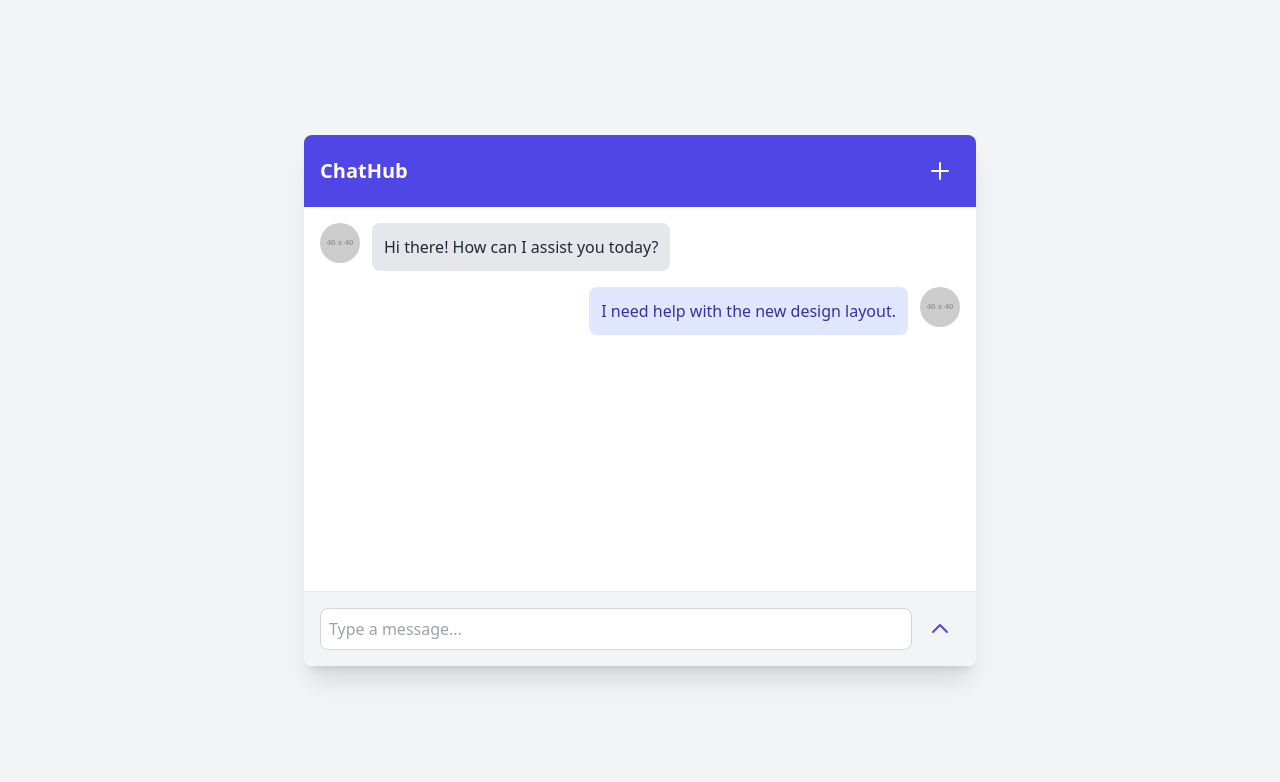
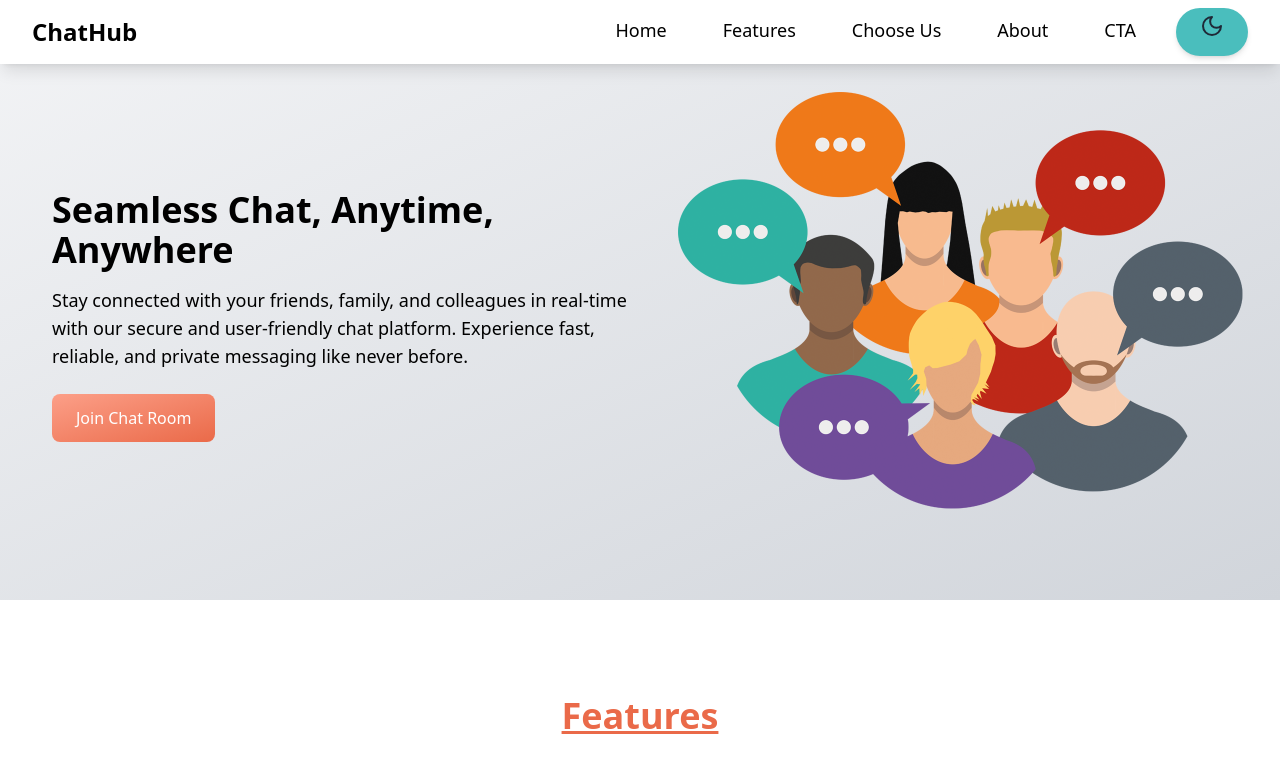
Before and after one commit to Prithwi32/ChatHub, a React (Vite) app in the folder client/: page / in a window 1280 px wide. Shown: the top 782 px of the page. Built offline with nearby package versions, Linux system fonts and the light colour scheme.

Commit message:
Revert "🚀 UI Enhancements & Dark Mode Improvements for Navbar and Landing Page"

```diff
--- a/client/index.html
+++ b/client/index.html
@@ -1,53 +1,13 @@
-<!DOCTYPE html>
+<!doctype html>
 <html lang="en">
   <head>
     <meta charset="UTF-8" />
+    <link rel="icon" type="image/svg+xml" href="/logo.jpg" />
     <meta name="viewport" content="width=device-width, initial-scale=1.0" />
     <title>Chat Room</title>
-    <!-- Tailwind CSS CDN -->
-    <link href="https://cdn.jsdelivr.net/npm/tailwindcss@2.2.19/dist/tailwind.min.css" rel="stylesheet" />
-    <!-- Lucide Icons CDN -->
-    <script src="https://cdn.jsdelivr.net/npm/lucide@0.0.114/dist/lucide.min.js"></script>
   </head>
-  <body class="bg-gray-100 font-sans antialiased">
-    <div class="flex justify-center items-center min-h-screen">
-      <div class="w-full max-w-2xl bg-white rounded-lg shadow-xl overflow-hidden">
-        <!-- Chat Header -->
-        <div class="flex items-center justify-between p-4 bg-indigo-600 text-white">
-          <h2 class="text-xl font-semibold">ChatHub</h2>
-          <button class="p-2 rounded-full hover:bg-indigo-700 focus:outline-none">
-            <svg xmlns="http://www.w3.org/2000/svg" class="w-6 h-6" fill="none" stroke="currentColor" viewBox="0 0 24 24" stroke-width="2">
-              <path stroke-linecap="round" stroke-linejoin="round" d="M12 4v16m8-8H4"></path>
-            </svg>
-          </button>
-        </div>
-
-        <!-- Messages Area -->
-        <div class="h-96 overflow-y-auto p-4 space-y-4">
-          <div class="flex items-start space-x-3">
-            <img src="https://via.placeholder.com/40" alt="Avatar" class="w-10 h-10 rounded-full">
-            <div class="bg-gray-200 text-gray-800 p-3 rounded-lg max-w-xs">
-              Hi there! How can I assist you today?
-            </div>
-          </div>
-          <div class="flex items-start space-x-3 justify-end">
-            <div class="bg-indigo-100 text-indigo-800 p-3 rounded-lg max-w-xs">
-              I need help with the new design layout.
-            </div>
-            <img src="https://via.placeholder.com/40" alt="Avatar" class="w-10 h-10 rounded-full">
-          </div>
-        </div>
-
-        <!-- Chat Input Area -->
-        <div class="flex items-center p-4 bg-gray-100 border-t">
-          <input type="text" placeholder="Type a message..." class="flex-grow p-2 rounded-lg border border-gray-300 mr-2 focus:outline-none focus:ring-2 focus:ring-indigo-600" />
-          <button class="p-2 rounded-full text-indigo-600 hover:bg-indigo-100 focus:outline-none">
-            <svg xmlns="http://www.w3.org/2000/svg" class="w-6 h-6" fill="none" stroke="currentColor" viewBox="0 0 24 24" stroke-width="2">
-              <path stroke-linecap="round" stroke-linejoin="round" d="M5 15l7-7 7 7"></path>
-            </svg>
-          </button>
-        </div>
-      </div>
-    </div>
+  <body>
+    <div id="root"></div>
+    <script type="module" src="/src/main.jsx"></script>
   </body>
 </html>
--- a/client/src/components/ChatRoom.jsx
+++ b/client/src/components/ChatRoom.jsx
@@ -1,6 +1,6 @@
 import { useEffect, useState } from "react";
 import io from "socket.io-client";
-import { Handshake, MessageCircle } from "lucide-react";
+import { Handshake } from "lucide-react";
 import { toast, ToastContainer } from 'react-toastify';
 import 'react-toastify/dist/ReactToastify.css';
 
@@ -11,17 +11,27 @@ function App() {
   const [isLoggedIn, setLoggedIn] = useState(false);
   const [room, setRoom] = useState("");
   const [userName, setUserName] = useState("");
+
   const [message, setMessage] = useState("");
   const [messageList, setMessageList] = useState([]);
 
   useEffect(() => {
-    socket = io(CONNECTION_PORT, { withCredentials: true });
-    return () => { socket.disconnect(); };
+    socket = io(CONNECTION_PORT, {
+      withCredentials: true,
+    });
+    return () => {
+      socket.disconnect();
+    };
   }, []);
 
   useEffect(() => {
-    socket.on("receive_message", (data) => { setMessageList((prevList) => [...prevList, data]); });
-    return () => { socket.off("receive_message"); };
+    socket.on("receive_message", (data) => {
+      setMessageList((prevList) => [...prevList, data]);
+    });
+
+    return () => {
+      socket.off("receive_message");
+    };
   }, []);
 
   const connectToRoom = () => {
@@ -34,7 +44,15 @@ function App() {
       toast.error("Cannot send empty message!");
       return;
     }
-    const messageContent = { room: room, content: { author: userName, message: message } };
+
+    const messageContent = {
+      room: room,
+      content: {
+        author: userName,
+        message: message,
+      },
+    };
+
     await socket.emit("send_message", messageContent);
     setMessageList((prevList) => [...prevList, messageContent.content]);
     setMessage("");
@@ -46,36 +64,82 @@ function App() {
       {!isLoggedIn ? (
         <div className="flex flex-col items-center justify-center min-h-screen bg-gradient-to-br from-blue-500 to-purple-800 text-white dark:text-white p-4">
           <div className="flex justify-center items-center w-full h-32 bg-opacity-90 shadow-lg mb-8">
-            <h1 className="text-4xl md:text-5xl font-extrabold tracking-wide text-center text-white">Welcome to the Chat Room</h1>
+            <h1 className="text-4xl md:text-5xl font-extrabold tracking-wide text-center text-white">
+              Welcome to the Chat Room
+            </h1>
           </div>
+
           <div className="flex flex-col gap-8 items-center bg-white bg-opacity-10 p-6 md:p-10 rounded-3xl shadow-2xl w-full max-w-lg dark:bg-gray-800 dark:bg-opacity-90">
-            <h2 className="text-lg md:text-xl font-semibold tracking-wide text-center text-white">Join a Room to Start Chatting</h2>
+            <h2 className="text-lg md:text-xl font-semibold tracking-wide text-center text-white">
+              Join a Room to Start Chatting
+            </h2>
+
             <div className="flex flex-col gap-4 w-full">
-              <input className="w-full border border-blue-300 p-3 rounded-lg bg-opacity-80 bg-white text-gray-900 placeholder-gray-600 dark:bg-gray-800 dark:text-white dark:placeholder-gray-400 focus:outline-none focus:ring-2 focus:ring-purple-500" type="text" placeholder="Enter Your Name..." onChange={(e) => setUserName(e.target.value)} />
-              <input className="w-full border border-blue-300 p-3 rounded-lg bg-opacity-80 bg-white text-gray-900 placeholder-gray-600 dark:bg-gray-800 dark:text-white dark:placeholder-gray-400 focus:outline-none focus:ring-2 focus:ring-purple-500" type="text" placeholder="Enter Room Number..." onChange={(e) => setRoom(e.target.value)} />
+              <input
+                className="w-full border border-blue-300 p-3 rounded-lg bg-opacity-80 bg-white text-gray-900 placeholder-gray-600 dark:bg-gray-800 dark:text-white dark:placeholder-gray-400 focus:outline-none focus:ring-2 focus:ring-purple-500"
+                type="text"
+                placeholder="Enter Your Name..."
+                onChange={(e) => setUserName(e.target.value)}
+              />
+              <input
+                className="w-full border border-blue-300 p-3 rounded-lg bg-opacity-80 bg-white text-gray-900 placeholder-gray-600 dark:bg-gray-800 dark:text-white dark:placeholder-gray-400 focus:outline-none focus:ring-2 focus:ring-purple-500"
+                type="text"
+                placeholder="Enter Room Number..."
+                onChange={(e) => setRoom(e.target.value)}
+              />
             </div>
-            <button className="w-full mt-4 p-3 bg-green-500 hover:bg-green-700 text-white font-semibold rounded-lg transition duration-200 ease-in-out" onClick={connectToRoom}>Enter Chat Room</button>
+            <button
+              className="w-full mt-4 p-3 bg-green-500 hover:bg-green-700 text-white font-semibold rounded-lg transition duration-200 ease-in-out"
+              onClick={connectToRoom}
+            >
+              Enter Chat Room
+            </button>
           </div>
         </div>
       ) : (
         <div className="flex flex-col p-4 gap-8 bg-gradient-to-br from-blue-500 to-purple-800 min-h-screen text-white">
+          {/* Header Section */}
           <div className="flex justify-center items-center w-full h-32 bg-opacity-90 shadow-lg mb-8 rounded-lg">
-            <h1 className="text-4xl md:text-5xl font-extrabold tracking-wide text-center text-white">Welcome to the Chat Room</h1>
+            <h1 className="text-4xl md:text-5xl font-extrabold tracking-wide text-center text-white">
+              Welcome to the Chat Room
+            </h1>
             <div className="mt-4 ml-2">
               <Handshake className="w-12 h-12 text-white" />
             </div>
           </div>
+          {/* Chat Body Section */}
           <div className="w-full h-[calc(100vh-200px)] border border-gray-300 bg-opacity-20 rounded-lg shadow-lg bg-white dark:bg-gray-800 overflow-hidden flex flex-col">
             <div className="flex-1 overflow-y-auto p-4 flex flex-col gap-2">
               {messageList.map((val, key) => (
-                <div key={key} className={`p-3 rounded-lg ${val.author === userName ? "bg-gradient-to-br from-blue-500 to-purple-800 self-end text-white" : "bg-gradient-to-br from-gray-800 to-purple-800 dark:bg-gray-700 dark:text-white"} max-w-[70%]`}>
-                  <h1 className="whitespace-pre-wrap"><strong>{val.author}:</strong> {val.message}</h1>
+                <div
+                  key={key}
+                  className={`p-3 rounded-lg ${
+                    val.author === userName
+                      ? "bg-gradient-to-br from-blue-500 to-purple-800 self-end text-white"
+                      : "bg-gradient-to-br from-gray-800 to-purple-800 dark:bg-gray-700 dark:text-white"
+                  } max-w-[70%]`}
+                >
+                  <h1 className="whitespace-pre-wrap">
+                    <strong>{val.author}:</strong> {val.message}
+                  </h1>
                 </div>
               ))}
             </div>
+            {/* Message Input Section */}
             <div className="flex gap-4 p-4 border-t border-gray-300 dark:border-gray-600">
-              <input type="text" placeholder="Type a Message..." value={message} onChange={(e) => setMessage(e.target.value)} className="flex-1 p-2 border border-gray-300 rounded-md dark:bg-gray-800 dark:text-white dark:placeholder-gray-400 focus:outline-none focus:ring-2 focus:ring-blue-500" />
-              <button onClick={sendMessage} className="border border-gray-500 p-2 hover:bg-green-600 bg-green-500 text-white text-xl rounded-lg transition duration-300"><MessageCircle className="w-6 h-6" /></button>
+              <input
+                type="text"
+                placeholder="Type a Message..."
+                value={message}
+                onChange={(e) => setMessage(e.target.value)}
+                className="flex-1 p-2 border border-gray-300 rounded-md dark:bg-gray-800 dark:text-white dark:placeholder-gray-400 focus:outline-none focus:ring-2 focus:ring-blue-500"
+              />
+              <button
+                onClick={sendMessage}
+                className="border border-gray-500 p-2 hover:bg-green-600 bg-green-500 text-white text-xl rounded-lg transition duration-300"
+              >
+                Send
+              </button>
             </div>
           </div>
         </div>
--- a/client/src/components/Cta.jsx
+++ b/client/src/components/Cta.jsx
@@ -11,27 +11,29 @@ export default function CTA() {
   }, []);
 
   return (
+    <>
       <div
         data-aos="fade-up"
         className="bg-white dark:bg-gray-900 dark:text-white md:p-[3rem] md:border-4 md:shadow-lg rounded-[1rem] md:w-[50%] flex flex-col justify-center items-center m-auto mb-[2rem] w-full border-0 shadow-none p-[1rem]"
       >
-      <h3 className="text-center m-[3rem] mt-[5rem] text-[#EA6A49] dark:text-[#FC9F88] text-4xl font-bold underline">
-        Join the Chat Community
+        <h3 className="text-center m-[3rem] mt-[5rem] underline text-[#EA6A49] dark:text-[#FC9F88] text-4xl font-bold">
+          Call-to-Action (CTA)
         </h3>
         <div
           className="bg-gradient-to-br from-[#C9E1CD] to-[#4ABEBD] dark:from-gray-800 dark:to-gray-700 mb-[8rem] rounded-[2rem] p-[2rem] text-center"
           data-aos="fade-up"
         >
-        <h6 className="dark:text-gray-200 mb-4">
-          Secure and instant messaging at your fingertips.
+          <h6 className="dark:text-gray-200">
+            Join thousands of users already enjoying secure and instant messaging.
           </h6>
           <button
-          className="mt-6 px-6 py-3 bg-gradient-to-br from-[#fc9f88] to-[#EA6A49] hover:from-[#EA6A49] hover:to-[#fc9f88] text-white rounded-lg transition duration-300"
+            className="mt-6 px-6 py-3 bg-gradient-to-br from-[#fc9f88] to-[#EA6A49] hover:from-[#EA6A49] hover:to-[#fc9f88] text-white rounded-lg"
             onClick={() => navigate("/sign-up")}
           >
-          Sign Up Now
+            Sign Up
           </button>
         </div>
       </div>
+    </>
   );
 }
--- a/client/src/components/LandingPage.jsx
+++ b/client/src/components/LandingPage.jsx
@@ -18,28 +18,30 @@ export default function LandingPage() {
     <>
       <div
         data-aos="fade-up"
-        className="bg-gradient-to-br from-indigo-500 to-purple-700 dark:from-indigo-900 dark:to-purple-800 min-h-[600px] flex items-center justify-center text-white flex-col md:flex-row"
+        className="bg-gradient-to-br from-gray-100 to-gray-300 dark:from-gray-800 dark:to-gray-700 min-h-[600px] flex items-center justify-center dark:text-white text-black flex-col md:flex-row"
       >
         <div
           data-aos="fade-right"
           className="md:w-[50%] p-[2rem] w-[90%] mt-[4rem] md:mt-[2rem] text-center md:text-left"
         >
-          <h1 className="text-5xl font-extrabold leading-tight">
+          <h1 className="text-4xl font-extrabold dark:text-white">
             Seamless Chat, Anytime, Anywhere
           </h1>
-          <p className="text-lg mt-4 text-gray-200">
-            Connect with your community through secure, fast, and intuitive messaging. Join us for a seamless chatting experience!
+          <p className="text-lg mt-4 dark:text-gray-300">
+            Stay connected with your friends, family, and colleagues in
+            real-time with our secure and user-friendly chat platform.
+            Experience fast, reliable, and private messaging like never before.
           </p>
           <button
             data-aos="fade-left"
-            className="mt-6 px-8 py-3 bg-gradient-to-br from-[#fc9f88] to-[#EA6A49] hover:from-[#EA6A49] hover:to-[#fc9f88] text-white rounded-lg shadow-md transition duration-300"
+            className="mt-6 px-6 py-3 bg-gradient-to-br from-[#fc9f88] to-[#EA6A49] hover:from-[#EA6A49] hover:to-[#fc9f88] text-white rounded-lg"
             onClick={() => navigate("/chat")}
           >
             Join Chat Room
           </button>
         </div>
-        <div data-aos="fade-left" className="w-[50%]">
-          <img className="m-auto w-[80%] md:w-[600px]" src={GroupImage} alt="Group" />
+        <div data-aos="fade-left" className="width-[50%]">
+          <img className="m-auto w-[600px]" src={GroupImage} alt="Group" />
         </div>
       </div>
       <Features onClick={() => navigate("/features")} />
--- a/client/src/components/Navbar.jsx
+++ b/client/src/components/Navbar.jsx
@@ -11,9 +11,9 @@ export default function Navbar() {
     <nav
       className={`${
         darkMode ? "bg-gray-800 text-white" : "bg-white text-black"
-      } shadow-lg fixed w-full z-10 transition-all duration-300`}
+      } shadow-lg fixed w-full z-10`}
     >
-      <div className="max-w-7xl mx-auto px-4 sm:px-6 lg:px-8">
+      <div className="max-w-7xl mx-auto px-4 sm:px-6 lg:px-8 ">
         <div className="flex justify-between h-16 items-center">
           <Link to="/" className="text-2xl font-bold">
             ChatHub
@@ -26,7 +26,7 @@ export default function Navbar() {
             <NavItem to="/about">About</NavItem>
             <NavItem to="/cta">CTA</NavItem>
 
-            {/* Dark Mode Toggle Button */}
+            {/* Added Dark Mode Button */}
             <button
               onClick={toggleDarkMode}
               className={`relative flex items-center justify-center gap-2 px-6 py-3 rounded-full text-white transition-all duration-500 ${
@@ -62,7 +62,7 @@ export default function Navbar() {
         <div
           className={`${
             darkMode ? "bg-gray-800 text-white" : "bg-[#4ABEBD] text-black"
-          } md:hidden text-center transition-all duration-500`}
+          } md:hidden text-center`}
         >
           <NavItem to="/" onClick={() => setIsOpen(false)}>
             Home
@@ -80,7 +80,7 @@ export default function Navbar() {
             CTA
           </NavItem>
 
-          {/* Mobile Dark Mode Button */}
+          {/* Stylized Dark Mode Button in Mobile */}
           <button
             onClick={toggleDarkMode}
             className={`relative flex items-center justify-center gap-2 px-6 py-3 rounded-full text-white transition-all duration-500 mt-4 ${
@@ -108,7 +108,7 @@ function NavItem({ to, children, onClick }) {
     <Link
       to={to}
       onClick={onClick}
-      className="block px-4 py-2 text-lg hover:bg-[#4ABEBD] rounded-full transition duration-300"
+      className="block px-4 py-2 text-lg hover:bg-[#4ABEBD] rounded-full transition"
     >
       {children}
     </Link>
```
Lines whose indentation alone changed are shown as unchanged.
